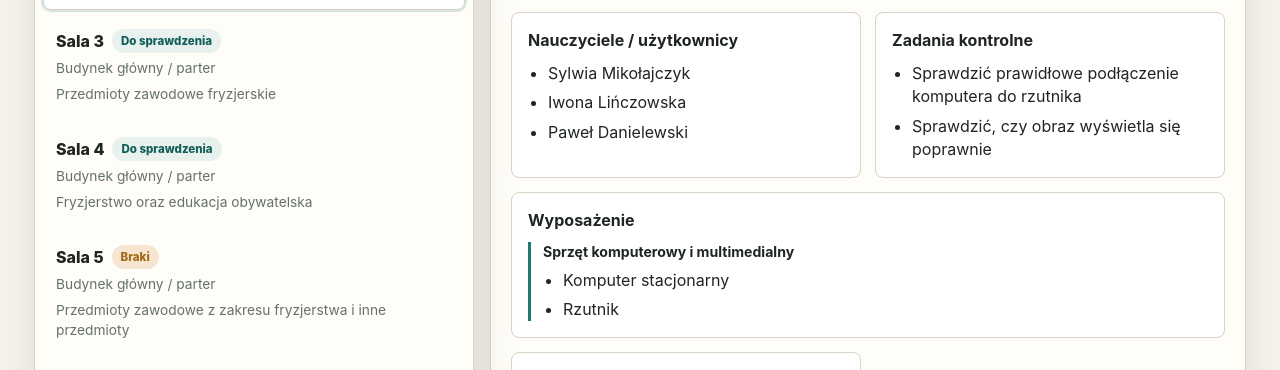
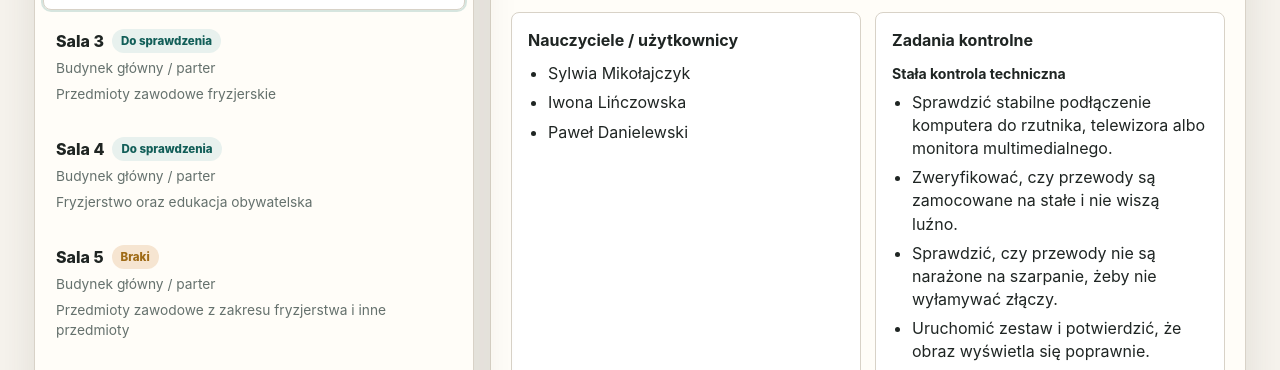
Before and after one commit to adeodatus11/sprzet.szkolamistrzow.info, a website with bundled scripts: page index.html in a window 1280 px wide. Shown: the part 570-940 px from the top of the page. Built offline with nearby package versions, Linux system fonts and the light colour scheme.

Commit message:
Add standard room control checklist

```diff
--- a/app.js
+++ b/app.js
@@ -1,4 +1,4 @@
-import { rooms, statusLabels, unresolvedItems } from "./equipment-data.js";
+import { rooms, standardControlTasks, statusLabels, unresolvedItems } from "./equipment-data.js";
 
 const els = {
   stats: document.querySelector("#stats"),
@@ -41,6 +41,7 @@ const roomSearchText = (room) => normalize([
   room.purpose,
   room.teachers.join(" "),
   room.equipment.flatMap((item) => [item.name, ...item.items]).join(" "),
+  standardControlTasks.join(" "),
   room.tasks.join(" "),
   room.notes.join(" "),
   room.decisions.join(" "),
@@ -152,7 +153,9 @@ const renderDetail = () => {
       </section>
       <section class="detail-section">
         <h3>Zadania kontrolne</h3>
-        ${room.tasks.length ? listItems(room.tasks) : "<p>Brak konkretnych zadań poza kontrolą sali.</p>"}
+        <h4>Stała kontrola techniczna</h4>
+        ${listItems(standardControlTasks)}
+        ${room.tasks.length ? `<h4>Zadania dodatkowe dla tej sali</h4>${listItems(room.tasks)}` : ""}
       </section>
       <section class="detail-section is-wide">
         <h3>Wyposażenie</h3>
@@ -189,7 +192,9 @@ const renderPrintSheet = (room) => {
     ${equipmentPrint}
     <section class="print-section">
       <h2>Zadania kontrolne</h2>
-      ${room.tasks.length ? listItems(room.tasks) : "<p>Brak konkretnych zadań poza kontrolą sali.</p>"}
+      <h3>Stała kontrola techniczna</h3>
+      ${listItems(standardControlTasks)}
+      ${room.tasks.length ? `<h3>Zadania dodatkowe dla tej sali</h3>${listItems(room.tasks)}` : ""}
     </section>
     ${room.notes.length ? `<section class="print-section"><h2>Uwagi</h2>${listItems(room.notes)}</section>` : ""}
     <section class="print-section">
--- a/equipment-data.js
+++ b/equipment-data.js
@@ -5,6 +5,13 @@ export const statusLabels = {
   todo: "Do zrobienia",
   ready: "Bez zmian",
 };
+
+export const standardControlTasks = [
+  "Sprawdzić stabilne podłączenie komputera do rzutnika, telewizora albo monitora multimedialnego.",
+  "Zweryfikować, czy przewody są zamocowane na stałe i nie wiszą luźno.",
+  "Sprawdzić, czy przewody nie są narażone na szarpanie, żeby nie wyłamywać złączy.",
+  "Uruchomić zestaw i potwierdzić, że obraz wyświetla się poprawnie.",
+];
 
 const room = ({
   id,
--- a/styles.css
+++ b/styles.css
@@ -158,6 +158,15 @@ h2 {
 h3 {
   margin-bottom: 10px;
   font-size: 1rem;
+}
+
+h4 {
+  margin: 12px 0 6px;
+  font-size: 0.88rem;
+}
+
+h4:first-child {
+  margin-top: 0;
 }
 
 .intro p:last-child {
```
Also changed, not shown: tests/app.spec.js (+3 -0 lines).
